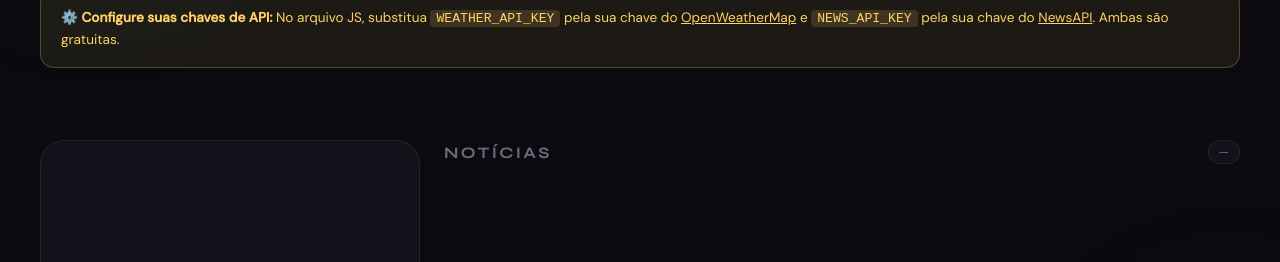
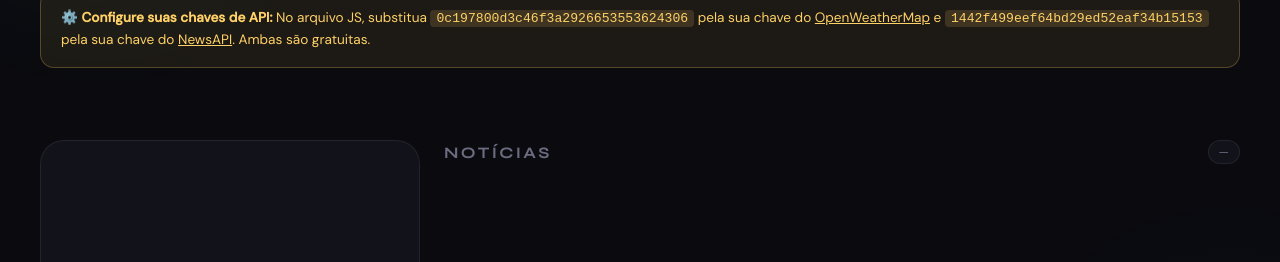
Before and after one commit to gabriellrodriguess/weatherpulse, a plain HTML site: page index.html in a window 1280 px wide. Shown: the part 305-567 px from the top of the page. Drawn offline with Linux system fonts and the light colour scheme.

Commit message:
Update index.html

```diff
--- a/index.html
+++ b/index.html
@@ -442,8 +442,8 @@
 
   <div class="api-notice" id="apiNotice">
     <strong>⚙️ Configure suas chaves de API:</strong> No arquivo JS, substitua
-    <code>WEATHER_API_KEY</code> pela sua chave do <a href="https://openweathermap.org/api" target="_blank" style="color:var(--warn)">OpenWeatherMap</a>
-    e <code>NEWS_API_KEY</code> pela sua chave do <a href="https://newsapi.org" target="_blank" style="color:var(--warn)">NewsAPI</a>.
+    <code>0c197800d3c46f3a2926653553624306</code> pela sua chave do <a href="https://openweathermap.org/api" target="_blank" style="color:var(--warn)">OpenWeatherMap</a>
+    e <code>1442f499eef64bd29ed52eaf34b15153</code> pela sua chave do <a href="https://newsapi.org" target="_blank" style="color:var(--warn)">NewsAPI</a>.
     Ambas são gratuitas.
   </div>
 
```
